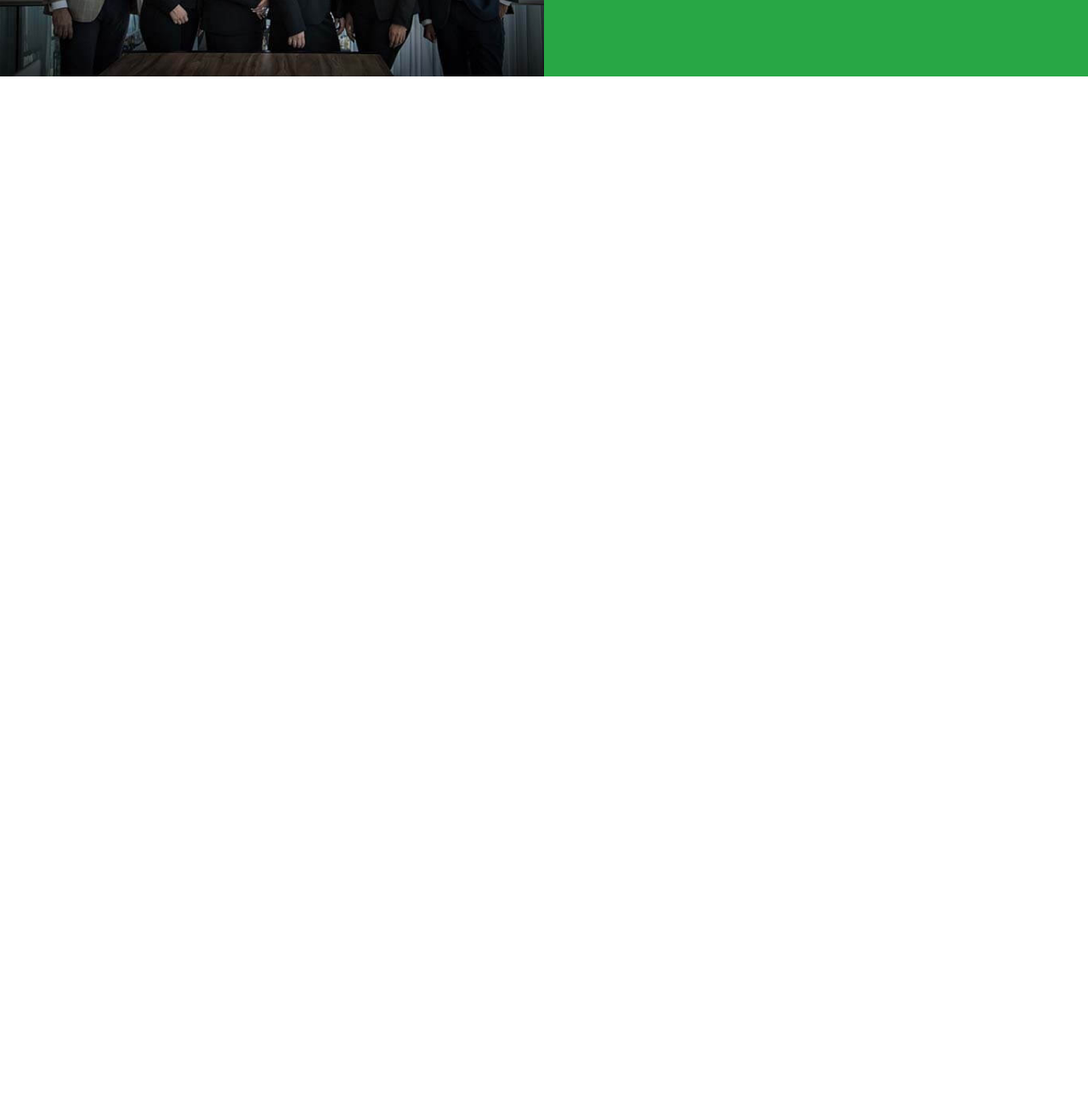
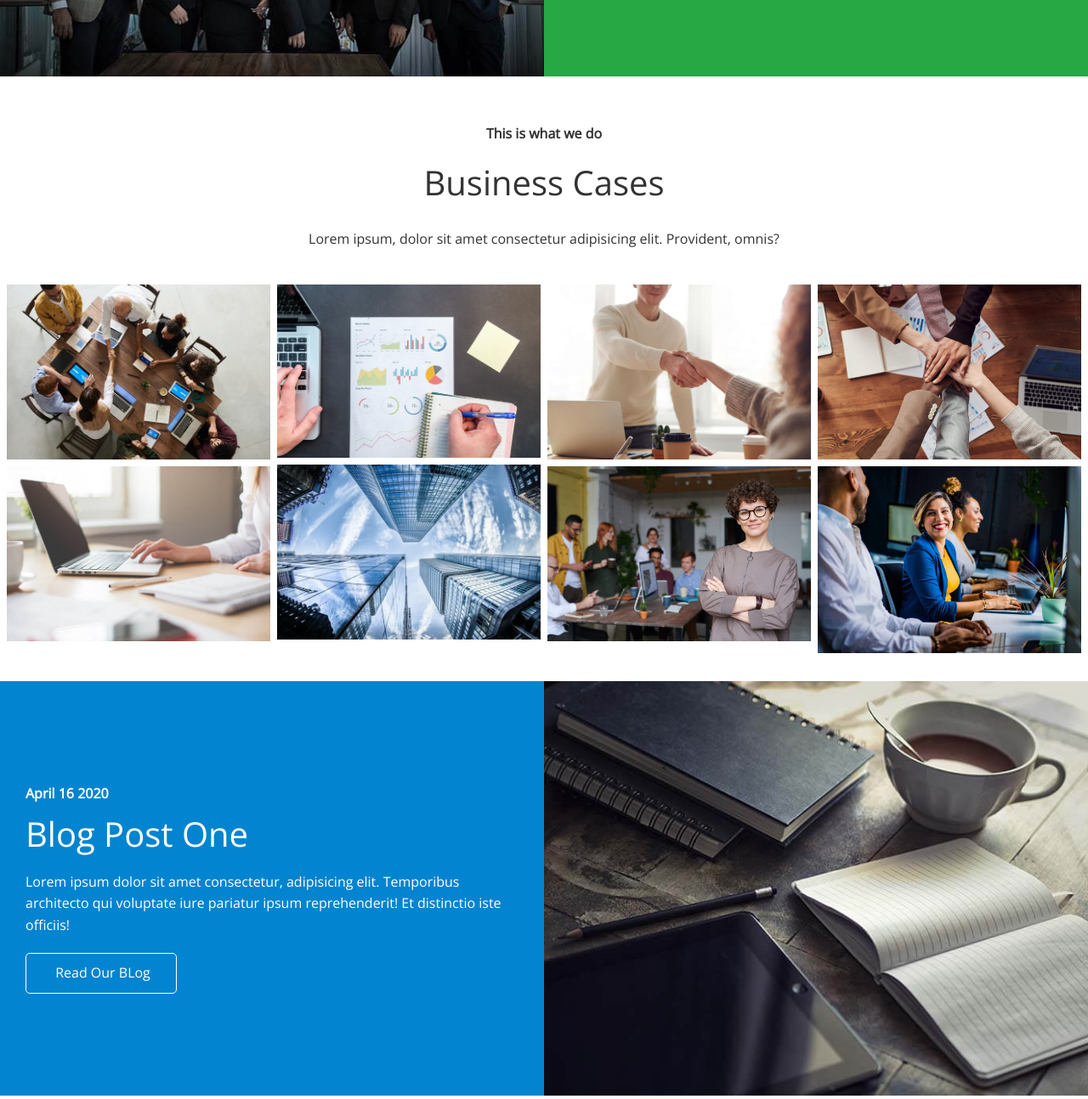
Before and after one commit to DanBilic/finance_website_flexbox, a plain HTML site: page index.html in a window 1280 px wide. Shown: the part 1429-2723 px from the top of the page at 85% size. Before the commit the page ends 1526 px from the top, so only its background shows below. Drawn offline with nearby package versions, Linux system fonts and the light colour scheme.

Commit message:
cases and blog sections

```diff
--- a/css/styles.css
+++ b/css/styles.css
@@ -114,3 +114,7 @@ img {
 	border-radius: 50%;
 	margin-bottom: 15px;
 }
+
+.cases img:hover {
+	opacity: 0.7;
+}
--- a/css/utilities.css
+++ b/css/utilities.css
@@ -81,6 +81,10 @@
 }
 
 /* flex columns */
+.flex-columns.flex-reverse .row {
+	flex-direction: row-reverse;
+}
+
 .flex-columns .row {
 	display: flex;
 	flex-direction: row;
@@ -126,3 +130,35 @@
 .flex-columns p {
 	margin: 20px 0;
 }
+
+/* section header */
+.section-header {
+	padding: 30px;
+	display: flex;
+	flex-direction: column;
+	align-items: center;
+	justify-content: center;
+	text-align: center;
+}
+
+.section-header h2 {
+	font-size: 40px;
+	margin: 20px 0;
+}
+
+.section-padding {
+	padding: 20px 20px 40px;
+}
+
+/* flex grid */
+.flex-grid .row {
+	display: flex;
+	flex-wrap: wrap;
+	padding: 0 4px;
+}
+
+.flex-grid .column {
+	flex: 25%;
+	max-width: 25%;
+	padding: 0 4px;
+}
--- a/index.html
+++ b/index.html
@@ -103,6 +103,62 @@
 					</div>
 				</div>
 			</section>
+
+			<!-- cases -->
+			<sections id="cases" class="cases flex-grid section-padding">
+				<header class="section-header">
+					<h4>This is what we do</h4>
+					<h2>Business Cases</h2>
+					<p>
+						Lorem ipsum, dolor sit amet consectetur adipisicing elit. Provident,
+						omnis?
+					</p>
+				</header>
+				<div class="row">
+					<div class="column">
+						<img src="images/cases/cases1.jpg" alt="" />
+						<img src="images/cases/cases2.jpg" alt="" />
+					</div>
+					<div class="column">
+						<img src="images/cases/cases3.jpg" alt="" />
+						<img src="images/cases/cases4.jpg" alt="" />
+					</div>
+					<div class="column">
+						<img src="images/cases/cases5.jpg" alt="" />
+						<img src="images/cases/cases6.jpg" alt="" />
+					</div>
+					<div class="column">
+						<img src="images/cases/cases7.jpg" alt="" />
+						<img src="images/cases/cases8.jpg" alt="" />
+					</div>
+				</div>
+			</sections>
+
+			<!-- Blog -->
+			<section id="blog" class="blog flex-columns flex-reverse">
+				<div class="row">
+					<div class="column">
+						<div class="column-1">
+							<img src="images/home/blog.jpg" alt="" />
+						</div>
+					</div>
+					<div class="column">
+						<div class="column-2 bg-secondary">
+							<h4>April 16 2020</h4>
+							<h2>Blog Post One</h2>
+							<p>
+								Lorem ipsum dolor sit amet consectetur, adipisicing elit.
+								Temporibus architecto qui voluptate iure pariatur ipsum
+								reprehenderit! Et distinctio iste officiis!
+							</p>
+							<a class="btn btn-outline">
+								<i class="fas fa-chevron"></i>
+								Read Our BLog
+							</a>
+						</div>
+					</div>
+				</div>
+			</section>
 		</main>
 	</body>
 </html>
```
